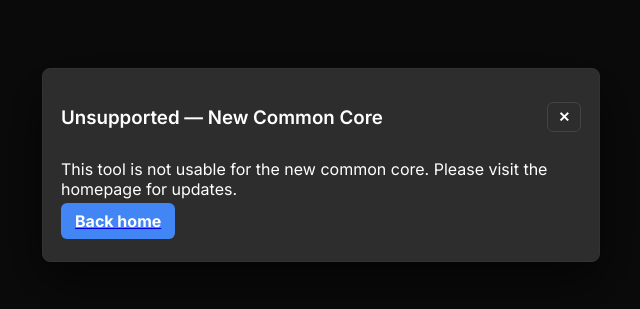
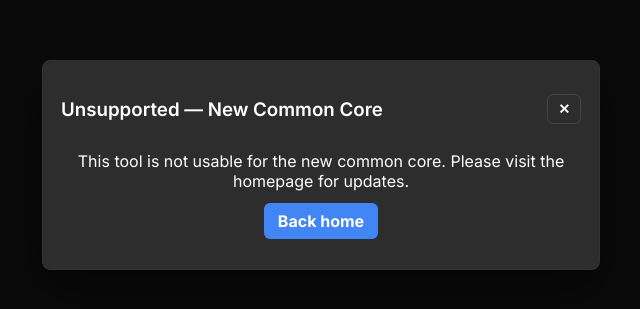
Before and after one commit to erdelp/42-blackhole-calculator, a Next.js app: page /42-blackhole-calculator/modal-test in a window 1280 px wide. Shown: the part 235-544 px from the top of the page, without its empty margins (319-959 px from the left). Built offline with nearby package versions, Linux system fonts and the light colour scheme.

Commit message:
added support (or rather non support_ for 42Next)

```diff
--- a/src/app/components/Modal.tsx
+++ b/src/app/components/Modal.tsx
@@ -56,7 +56,7 @@ export default function Modal({
           <button className="btn btn-logout" onClick={onClose} aria-label="Close">✕</button>
         </header>
 
-        <div className="modal-body">
+        <div className={"modal-body" + (displayOnly ? ' display-only' : '')}>
           {displayOnly ? (
             <>
               <div style={{ whiteSpace: 'pre-wrap', marginBottom: 12 }}>{content}</div>
--- a/src/app/globals.css
+++ b/src/app/globals.css
@@ -200,6 +200,17 @@ select.input {
 
 .modal-body {
   margin-bottom: 12px;
+}
+
+/* Display-only modal body: center content and remove link underline */
+.modal-card .modal-body.display-only {
+    text-align: center;
+}
+
+.modal-card .modal-body.display-only a.btn {
+    text-decoration: none;
+    display: inline-block;
+    margin: 0 auto;
 }
 
 .modal-footer {
```
